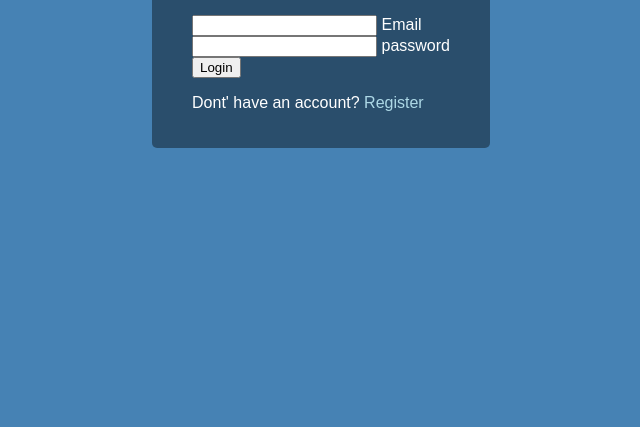
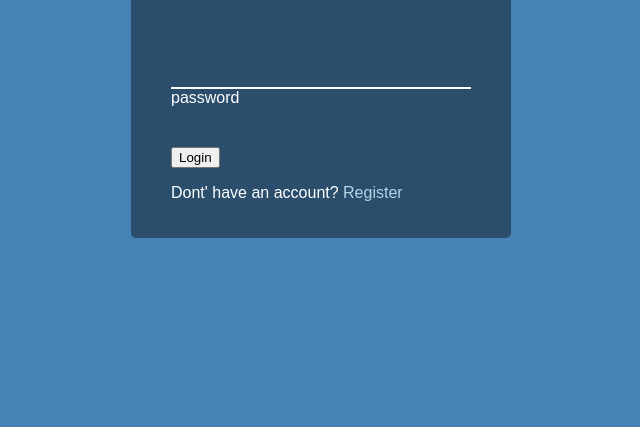
Before and after one commit to DelfinMong/Projects_CSS, a plain HTML site: page FormAnimation/index.html in a window 1280 px wide. Shown: the part 373-800 px from the top of the page, without its empty margins (319-959 px from the left). Drawn offline with Linux system fonts and the light colour scheme; a web font is replaced by a local one.

Commit message:
form-control

```diff
--- a/FormAnimation/style.css
+++ b/FormAnimation/style.css
@@ -32,3 +32,19 @@ body {
   text-decoration: none;
   color: lightblue;
 }
+
+.form-control {
+  position: relative;
+  margin: 20px 0 40px;
+  width: 300px;
+}
+
+.form-control input {
+  background-color: transparent;
+  border: 0;
+  border-bottom: 2px #fff solid;
+  display: block;
+  width: 100%;
+  padding: 15px 0;
+  font-size: 18px;
+}
```
